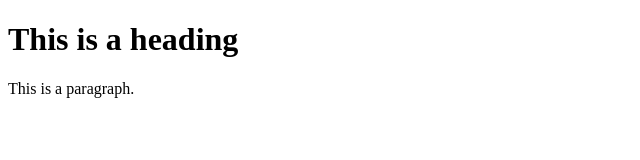
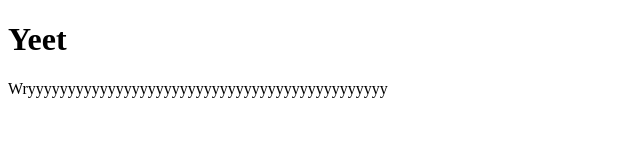
Before and after one commit to imcluskie/imcluskie.github.io, a plain HTML site: page index.html in a window 1280 px wide. Shown: the whole page, without its empty margins (0-640 px from the left). Drawn offline with Linux system fonts and the light colour scheme.

Commit message:
Update 1

```diff
--- a/index.html
+++ b/index.html
@@ -3,8 +3,8 @@
 <title>HTML Tutorial</title>
 <body>
 
-<h1>This is a heading</h1>
-<p>This is a paragraph.</p>
+<h1>Yeet</h1>
+<p>Wryyyyyyyyyyyyyyyyyyyyyyyyyyyyyyyyyyyyyyyyyyyyy</p>
 
 </body>
 </html>
```
